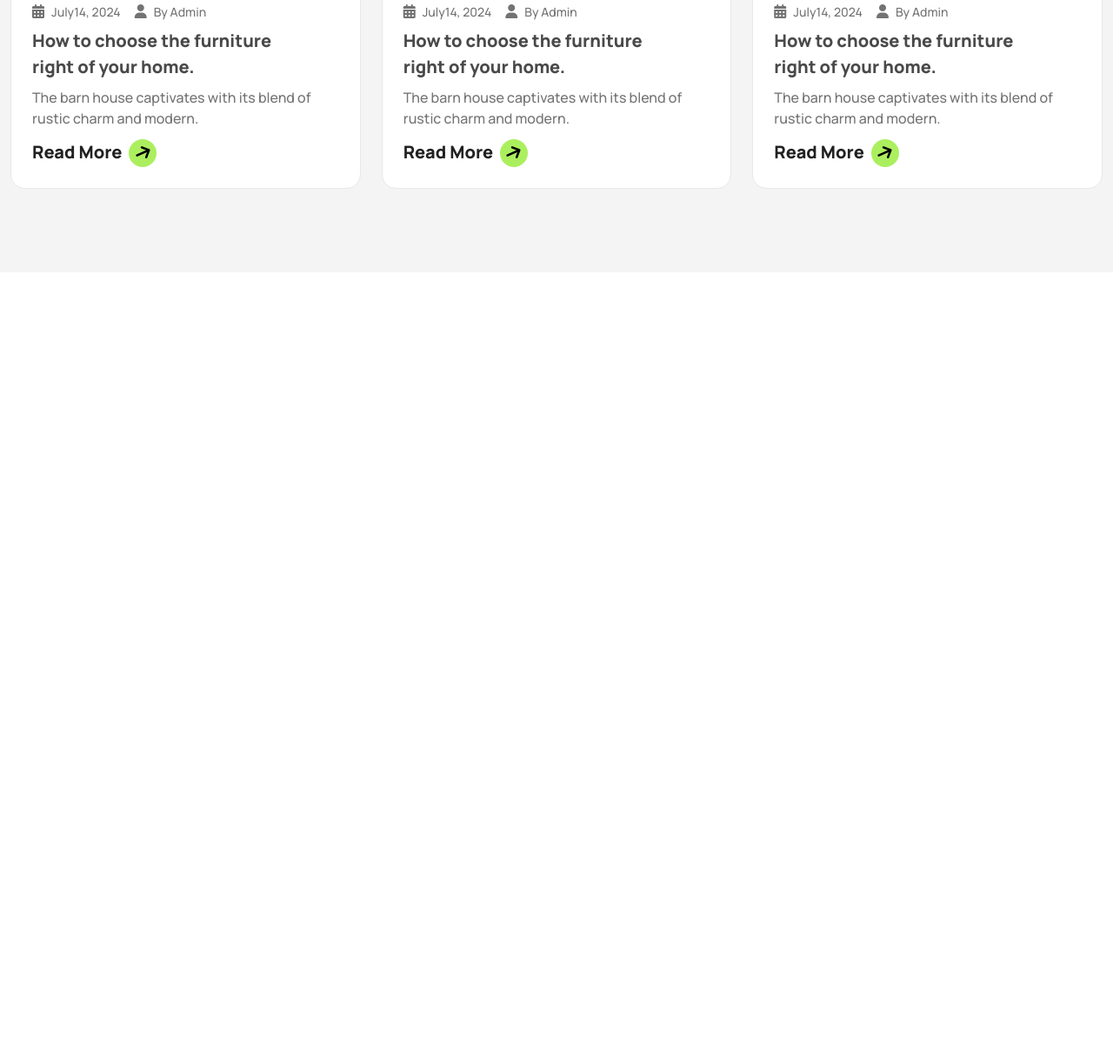
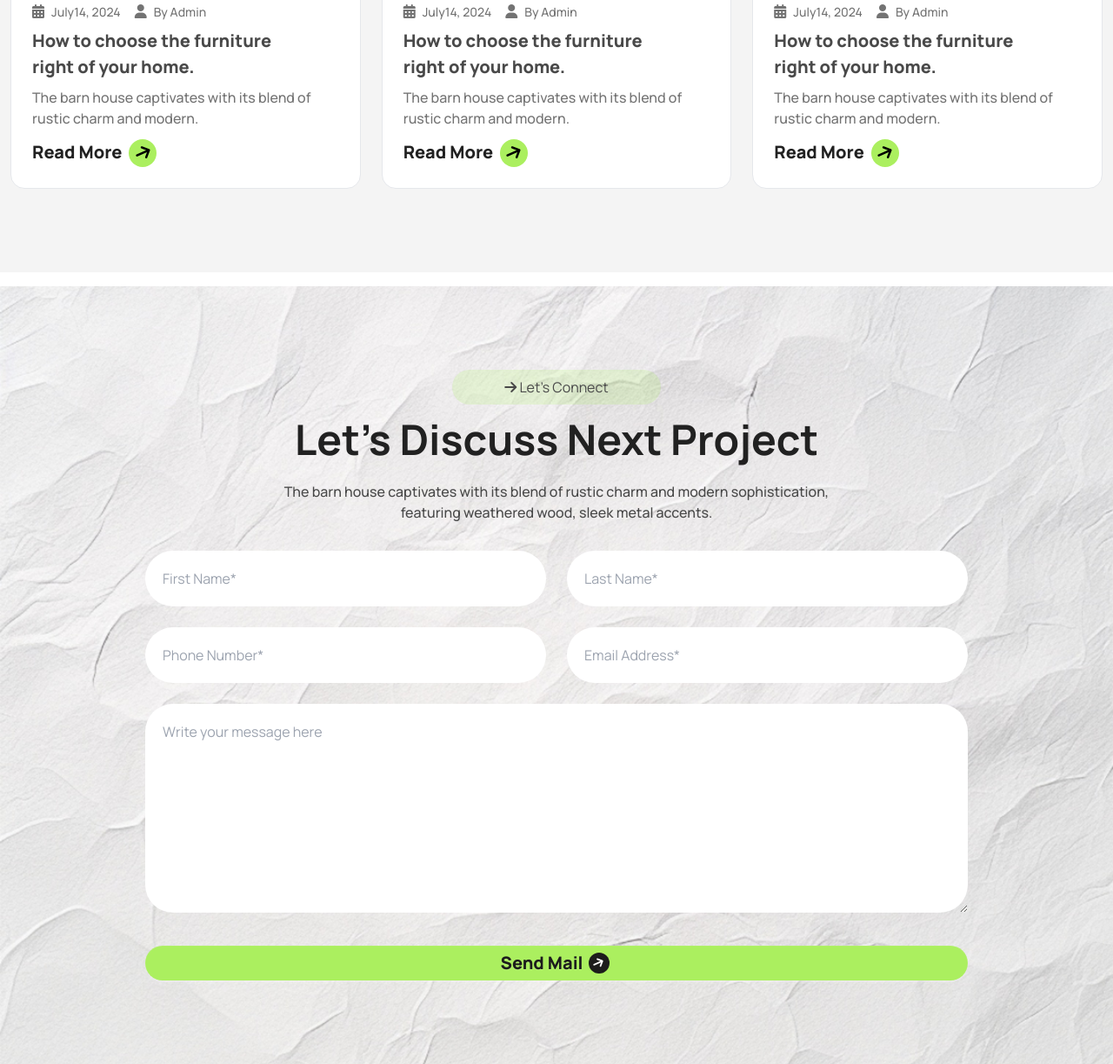
Before and after one commit to Morshedkhondokar/Assignment-3, a plain HTML site: page index.html in a window 1280 px wide. Shown: the part 3543-4766 px from the top of the page at 87% size. Before the commit the page ends 3856 px from the top, so only its background shows below. Drawn offline with nearby package versions, Linux system fonts and the light colour scheme.

Commit message:
Next Project section done

```diff
--- a/index.html
+++ b/index.html
@@ -299,6 +299,33 @@
                 </div>
              </div>
             </section>
+            <!--  Next Project section -->
+              <div class="h-4 bg-white"></div>
+              <section class="bg-[url('../assets/bg.jpg')] bg-no-repeat bg-cover bg-center">
+                <div class="max-w-[970px] mx-auto py-11 md:py-24 px-3">
+                           <!-- text -->
+            <div class="text-center">
+                <img class="absolute top-[-40px] left-[-20px] max-w-24 hidden lg:block" src="assets/Vector.png" alt="">
+            <h3 class="bg-[rgba(171,239,95,0.2)] rounded-3xl w-60 py-2 px-4 text-[#494949] mx-auto"> <i class="fas fa-arrow-right"></i> Let’s Connect</h3>
+            <h2 class="md:text-3xl lg:text-5xl font-bold text-[#212121] mt-4 mb-6">Let’s Discuss Next Project</h2>
+            <p class="font-medium text-[#494949] mb-8">The barn house captivates with its blend of rustic charm and modern sophistication, <br> featuring weathered wood, sleek metal accents.</p>
+            </div>
+            <!-- input fild -->
+            <form action="">
+                <div>
+                    <div class="grid grid-cols-1 md:grid-cols-2 gap-6 mb-6">
+                        <input class="p-5 bg-white rounded-[64px] outline-none text-[#A0A0A0]" required type="text" placeholder="First Name*">
+                        <input class="p-5 bg-white rounded-[64px] outline-none text-[#A0A0A0]" required type="text" placeholder="Last Name*">
+                        <input class="p-5 bg-white rounded-[64px] outline-none text-[#A0A0A0]" required type="number" placeholder="Phone Number*">
+                        <input class="p-5 bg-white rounded-[64px] outline-none text-[#A0A0A0]" required type="text" placeholder="Email Address*">
+                    </div>
+                    <textarea class="w-full bg-white rounded-[32px] p-5 h-60 mb-8 outline-none text-[#A0A0A0]" name="" id="" placeholder="Write your message here"></textarea>
+
+                    <button type="submit" class="btn bg-[#ABEF5F] pl-5 pr-6 px-3 rounded-3xl text-[#1C1C1C]  font-extrabold text-[20px]  md:flex w-full p-3">Send Mail <div class="inline-block w-6 h-6 bg-[#1C1C1C] grid place-items-center rounded-full"><i class="fas fa-arrow-right text-white text-[14px] -rotate-12"></i></div></button>
+                </div>
+            </form>
+                </div>
+              </section>
     </main>
     <!-- ///////footer\\\\\\\\\\ -->
     <footer>
```
